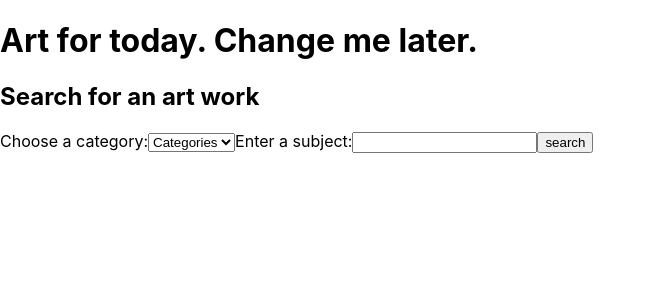
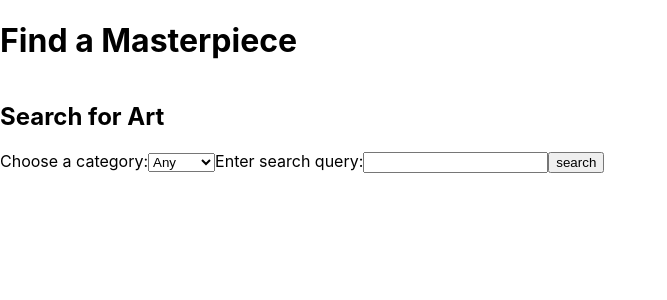
Before and after one commit to mr-mckenzie/w8_d1_lab, a React (Create React App) app: page / in a window 1280 px wide. Shown: the top 300 px of the page, without its empty margins (0-667 px from the left). Built offline with nearby package versions, Linux system fonts and the light colour scheme.

Commit message:
updated styles, display

```diff
--- a/src/App.js
+++ b/src/App.js
@@ -6,7 +6,6 @@ import ArtContainer from "./containers/ArtContainer";
 function App() {
   return (
     <div className="App">
-      <h1>Art for today. Change me later.</h1>
      <ArtContainer />
     </div>
   );
--- a/src/components/ArtDisplay.js
+++ b/src/components/ArtDisplay.js
@@ -1,19 +1,28 @@
 
-const ArtDisplay = ({ artWork, artWorkInfo }) => {
+const ArtDisplay = ({ artWork, artWorkInfo, setColour}) => {
 
-    const colour = artWorkInfo.color
+    let colour
+    if (artWorkInfo.color) {
+        colour = artWorkInfo.color }
+    else{
+        console.log("no colour!!")
+         colour = {h: 0, s: 0, l:95}
+        }
     console.log("Artwork info:", artWorkInfo)
     console.log("colour:", colour, colour.h, colour.s, colour.l)
     const  styleString = `hsl(${colour.h} ${colour.s}% ${colour.l}%)`
+    const complementaryColour = `hsl(${colour.h+180} ${colour.s}% ${colour.l}%)`
 
+    setColour(complementaryColour)
 
     return (
-        <article className="art-box" style={{backgroundColor: styleString }}>
-            <h1>{artWork.title}</h1>
+        <article className="art-box" style={{backgroundColor: styleString}}>
+            <h2>{artWork.title}</h2>
             <h3>{artWorkInfo.artist_title}</h3>
             <p>Medium: {artWorkInfo.medium_display}</p>
-            <>{artWorkInfo.place_of_origin}</>
-
+            <p>Date: {artWorkInfo.date_display}</p>
+            <p>Place of Origin: {artWorkInfo.place_of_origin}</p>
+            {artWorkInfo.style_title ? <p>Style: {artWorkInfo.style_titles.join(", ")}</p> : null}
             <img src={`https://www.artic.edu/iiif/2/${artWorkInfo.image_id}/full/843,/0/default.jpg`} style={{width: "40%"}} />
         </article>
     );
--- a/src/components/ArtSearch.js
+++ b/src/components/ArtSearch.js
@@ -30,20 +30,21 @@ const ArtSearch = ({ getArt, setPage, setQuery, setCategory, query, category}) =
 
     return (
         <>
-            <h2>Search for an art work</h2>
+            <h2>Search for Art</h2>
             <form onSubmit={handleSubmit}>
             <label htmlFor="category">
                 Choose a category:
             </label>
             <select id ="category" onChange={handleSelectChange} required>
-                <option hidden value="">Categories</option>
                 <option value="q">Any</option>
                 <option value="query[term][artist_title]">Artist</option>
                 <option value="query[term][subject_titles]">Subject</option>
                 <option value="query[term][title]">Title</option>
+                <option value="query[term][style_titles]">Style</option>
+                <option value="query[term][theme_titles]">Theme</option>
             </select>
                 <label>
-                    Enter a subject:
+                    Enter search query:
                     <input id="search" type="text" value={query} onChange={handleQueryChange} required/>
                 </label>
                 <input type="submit" value="search" />
--- a/src/containers/ArtContainer.js
+++ b/src/containers/ArtContainer.js
@@ -11,7 +11,7 @@ const ArtContainer = () => {
     const [page, setPage] = useState(1)
     const [query, setQuery] = useState("")
     const [category, setCategory] = useState("")
-
+    const [colour, setColour] = useState("white")
 
 
     const getArtWorkInfo = function (clickedArtUrl) {
@@ -28,7 +28,6 @@ const ArtContainer = () => {
 
     const getArt = function (yourSearch, category, pageInput) {
 
-        //setArt([])
         const url = `https://api.artic.edu/api/v1/artworks/search?${category}=${yourSearch}&page=${pageInput}&limit=15`
         console.log("url:", url)
         fetch(url)
@@ -49,20 +48,27 @@ const ArtContainer = () => {
         setPage(newPage)
     }
 
+    // const colourBoxes = colourArray.map((element) => {
+    //     return (
+    //         element
+    //     )
+    // })
+
 
     return (
-        <>
-            <ArtSearch getArt={getArt} setPage={setPage} setQuery={setQuery} setCategory={setCategory} query={query} category={category}/>
-            <SearchList arts={art} clickedArtWork={clickedArtWork} changePage={changePage} page={page}/>
-            {clickedArt && clickedArtInfo ? <ArtDisplay artWork={clickedArt} artWorkInfo={clickedArtInfo} /> : null}
-
-        </>
+        <main style={{backgroundColor: colour}}>
+            <h1>Find a Masterpiece</h1>
+            <div className='flex-box'>
+                <div>
+                <ArtSearch getArt={getArt} setPage={setPage} setQuery={setQuery} setCategory={setCategory} query={query} category={category}/>
+                <SearchList arts={art} clickedArtWork={clickedArtWork} changePage={changePage} page={page}/>
+                </div>
+            {clickedArt && clickedArtInfo ? <ArtDisplay artWork={clickedArt} artWorkInfo={clickedArtInfo} setColour={setColour}/> : null}
+            {/* <div className='colour-square-container'>{colourBoxes}</div> */}
+            </div>
+        </main>
     );
 
 };
 
 export default ArtContainer;
-
- // `https://api.artic.edu/api/v1/artworks/search?q=${yourSearch}?page=1&limit=100`
-    // https://api.artic.edu/api/v1/artworks/search?query[term][artist_title]=${yourSearch}&limit=100
-    // const url = `https://api.artic.edu/api/v1/artworks/search?${category}=${yourSearch}&page=2&limit=10`
--- a/src/index.css
+++ b/src/index.css
@@ -11,3 +11,9 @@ code {
   font-family: source-code-pro, Menlo, Monaco, Consolas, 'Courier New',
     monospace;
 }
+
+.flex-box {
+  display: flex;
+  flex-direction: row;
+  justify-content: space-between;
+}
```
